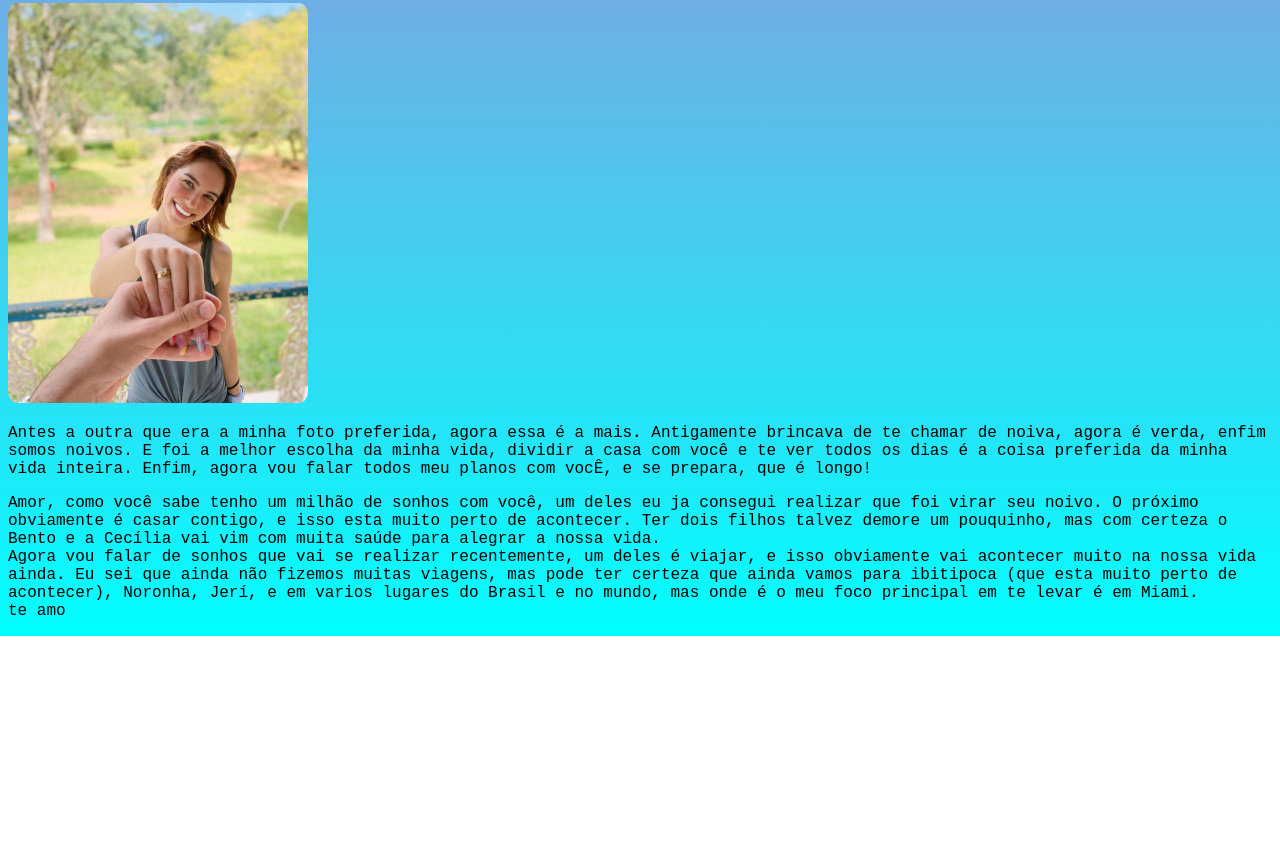
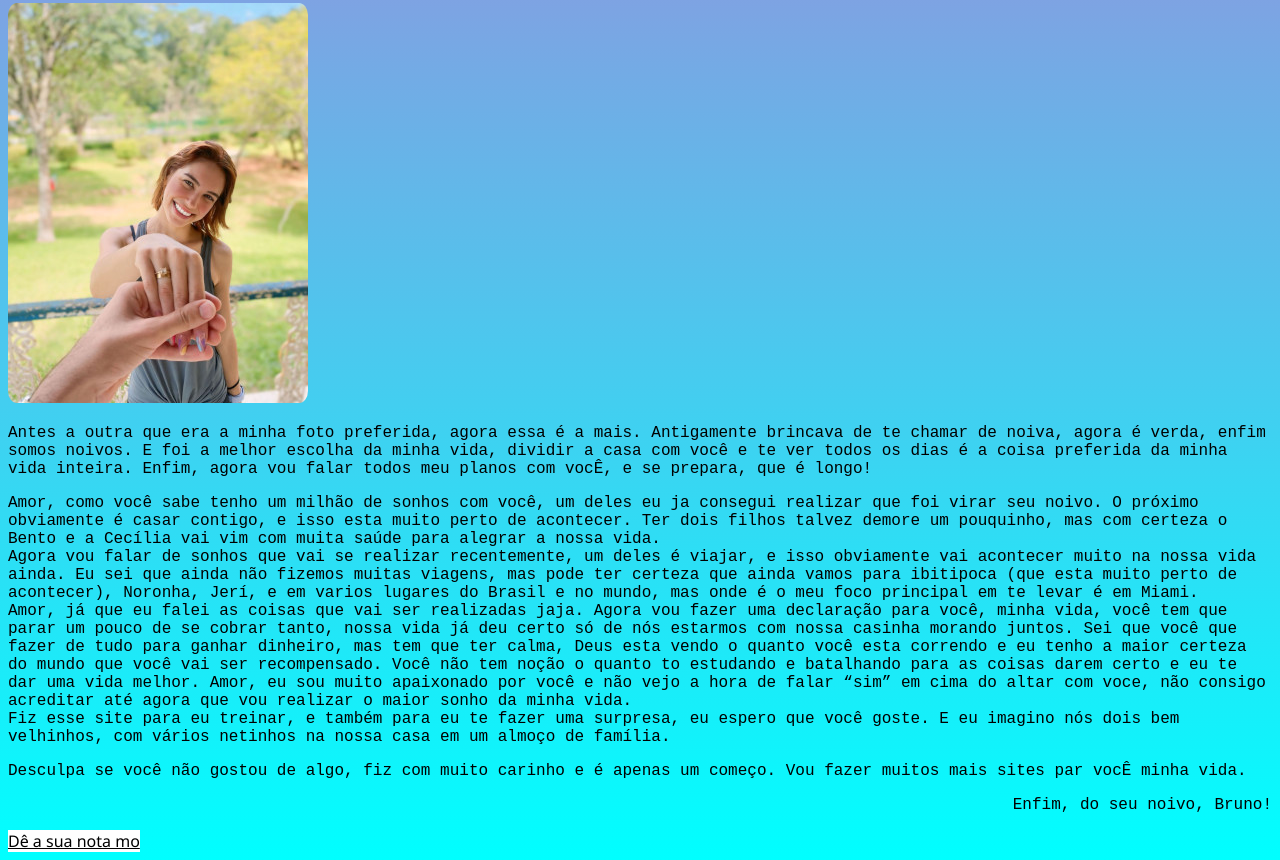
Before and after one commit to Brunaao07/Projeto-1site, a plain HTML site: page pt2.html in a window 1280 px wide. Shown: the part 563-1423 px from the top of the page. Before the commit the page ends 1199 px from the top, so only its background shows below. Drawn offline with Linux system fonts and the light colour scheme.

Commit message:
fim do site

```diff
--- /dev/null
+++ b/estilos/estilo.css
@@ -0,0 +1,6 @@
+@charset "UTF-8";
+
+body{
+    background-image: linear-gradient(to top, rgb(208,103,208), rgb(0,255,255));
+    font-family: 'Courier New', Courier, monospace;
+}
--- a/estilos/pt2.css
+++ b/estilos/pt2.css
@@ -8,3 +8,14 @@ body{
 img#vi2{
     border-radius: 3%;
 }
+
+p#vi7{
+    text-align: right;
+}
+
+a#vi {
+
+    background-color: white;
+    color: black;
+    font-family: 'Segoe UI', Tahoma, Geneva, Verdana, sans-serif;
+}
--- a/pt2.html
+++ b/pt2.html
@@ -15,7 +15,11 @@
    <p>Antes a outra que era a minha foto preferida, agora essa é a mais. Antigamente brincava de te chamar de noiva, agora é verda, enfim somos noivos. E foi a melhor escolha da minha vida, dividir a casa com você e te ver todos os dias é a coisa preferida da minha vida inteira. Enfim, agora vou falar todos meu planos com vocÊ, e se prepara, que é longo!</p>
    <p>Amor, como você sabe tenho um milhão de sonhos com você, um deles eu ja consegui realizar que foi virar seu noivo. O próximo obviamente é casar contigo, e isso esta muito perto de acontecer. Ter dois filhos talvez demore um pouquinho, mas com certeza o Bento e a Cecília vai vim com muita saúde para alegrar a nossa vida. <br>
     Agora vou falar de sonhos que vai se realizar recentemente, um deles é viajar, e isso obviamente vai acontecer muito na nossa vida ainda. Eu sei que ainda não fizemos muitas viagens, mas pode ter certeza que ainda vamos para ibitipoca (que esta muito perto de acontecer), Noronha, Jerí, e em varios lugares do Brasil e no mundo, mas onde é o meu foco principal em te levar é em Miami. <br>
-    te amo
+    Amor, já que eu falei as coisas que vai ser realizadas jaja. Agora vou fazer uma declaração para você, minha vida, você tem que parar um pouco de se cobrar tanto, nossa vida já deu certo só de nós estarmos com nossa casinha morando juntos. Sei que você que fazer de tudo para ganhar dinheiro, mas tem que ter calma, Deus esta vendo o quanto você esta correndo e eu tenho a maior certeza do mundo que você vai ser recompensado. Você não tem noção o quanto to estudando e batalhando para as coisas darem certo e eu te dar uma vida melhor. Amor, eu sou muito apaixonado por você e não vejo a hora de falar “sim” em cima do altar com voce, não consigo acreditar até agora que vou realizar o maior sonho da minha vida. <br>
+    Fiz esse site para eu treinar, e também para eu te fazer uma surpresa, eu espero que você goste. E eu imagino nós dois bem velhinhos, com vários netinhos na nossa casa em um almoço de família.
    </p>
+   <p>Desculpa se você não gostou de algo, fiz com muito carinho e é apenas um começo. Vou fazer muitos mais sites par vocÊ minha vida.</p>
+   <p id="vi7">Enfim, do seu noivo, Bruno! </p>
+   <a  id="vi"  href ="nota.html">Dê a sua nota mo</a>
 </body>
 </html>
```
Also changed, not shown: 404.html (+5 -0 lines), nota.html (added, +18 -0 lines), Imagens/bebe.jpeg (added), Imagens/bebe600.jpg (added), Imagens/bebe750.jpg (added).
